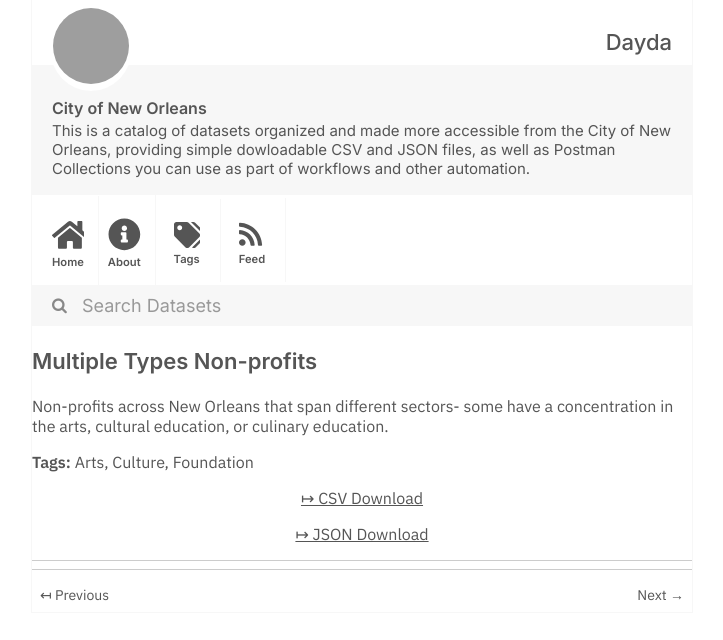
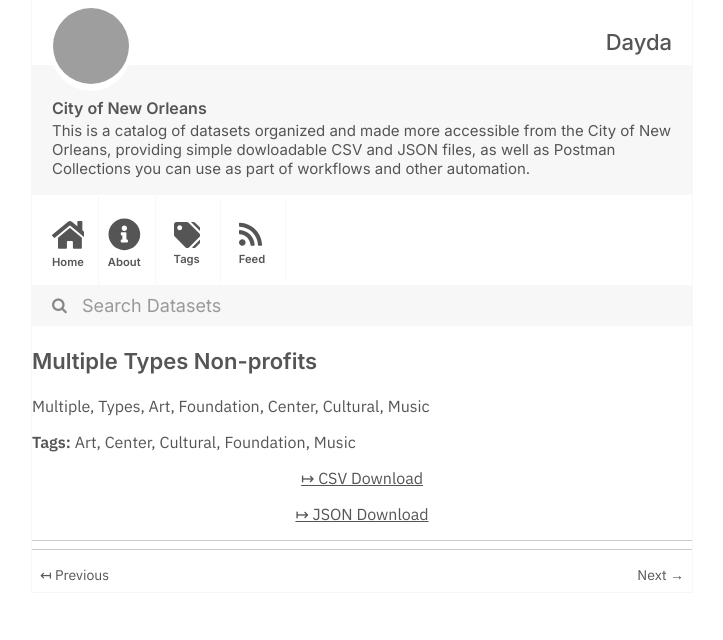
Before and after one commit to dayda-entities/city-of-new-orleans, a Jekyll site: the page built from _posts/2020-11-12-multiple-types-non-profits.md, in a window 1280 px wide, cut to the strip 0-640 px from the top of the page. Shown: the whole strip, without its empty margins (278-1001 px from the left). Built offline with Jekyll 4.4.1, drawn with Linux system fonts in a browser that asks for light colours; grey boxes are pictures that could not be loaded.

```diff
--- a/_posts/2020-11-12-multiple-types-non-profits.md
+++ b/_posts/2020-11-12-multiple-types-non-profits.md
@@ -1,17 +1,19 @@
 ---
 title: Multiple Types Non-profits
-created: '2020-11-12T13:57:00.945565'
-modified: '2020-12-04T18:36:11.867428'
+created: '2020-11-12T13:57:00.134238'
+modified: '2020-12-04T18:36:09.213015'
 state: active
 type: dataset
 tags:
-  - Arts
-  - Culture
+  - Art
+  - Center
+  - Cultural
   - Foundation
+  - Music
 groups: []
-csv_url: 'https://data.nola.gov/api/views/rz5p-cftc/rows.csv?accessType=DOWNLOAD'
-json_url: 'https://data.nola.gov/api/views/rz5p-cftc/rows.json?accessType=DOWNLOAD'
+csv_url: 'https://data.nola.gov/api/views/bybt-2qqp/rows.csv?accessType=DOWNLOAD'
+json_url: 'https://data.nola.gov/api/views/bybt-2qqp/rows.json?accessType=DOWNLOAD'
 layout: post
 
 ---
-Non-profits across New Orleans that span different sectors- some have a concentration in the arts, cultural education, or culinary education.
+Multiple, Types, Art, Foundation, Center, Cultural, Music
```
